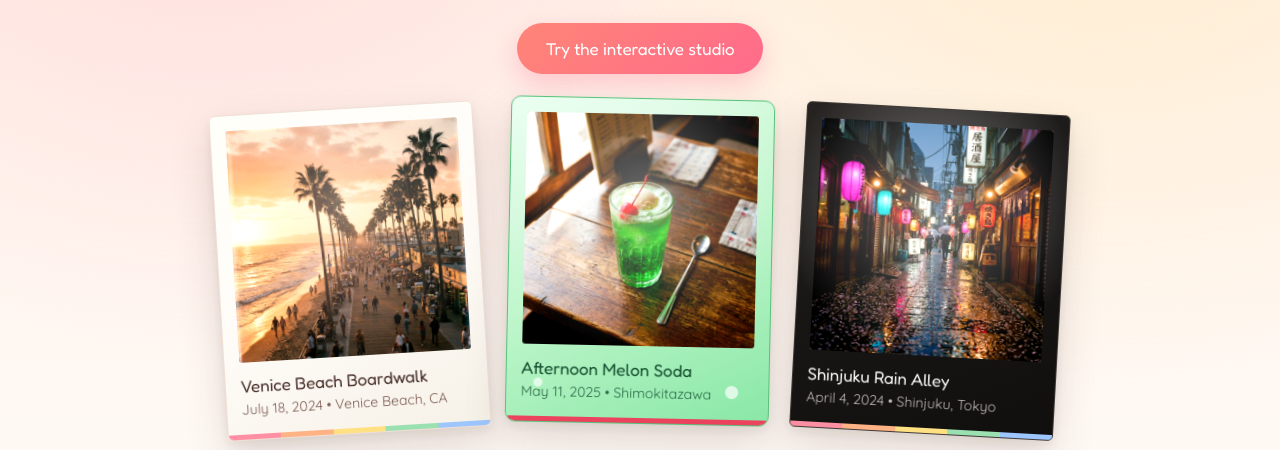
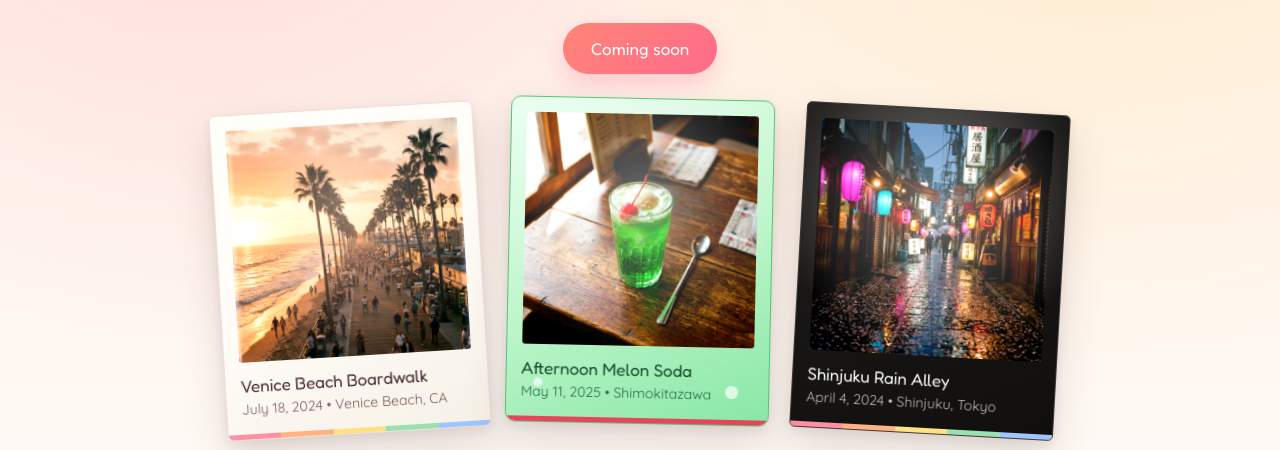
Before and after one commit to moosh1997/Chekibook, a plain HTML site: page index.html in a window 1280 px wide. Shown: the part 350-800 px from the top of the page. Drawn offline with Linux system fonts and the light colour scheme.

Commit message:
Add files via upload

```diff
--- a/index.html
+++ b/index.html
@@ -47,7 +47,7 @@
           Scan physical prints, dress photos in 9 tactile frames, write notes on the back, and flip through ring-bound albums.
         </p>
         <div class="hero-action">
-          <a href="#studio" class="cta-primary">Try the interactive studio</a>
+          <button type="button" class="cta-primary cta-coming-soon" aria-disabled="true">Coming soon</button>
         </div>
 
         <!-- Wide interactive 3D Cheki Workbench above the fold -->
@@ -509,7 +509,7 @@
               Crafted natively for Android with Jetpack Compose, Room persistence, CameraX perspective scanning, and optional Firebase Cloud Sync.
             </p>
           </div>
-          <a href="#studio" class="cta-primary">Back to 3D Studio</a>
+          <button type="button" class="cta-primary cta-coming-soon" aria-disabled="true">Coming soon</button>
         </div>
       </div>
     </section>
--- a/styles.css
+++ b/styles.css
@@ -300,6 +300,16 @@ textarea {
   filter: brightness(0.95);
   transform: translateY(-2px);
   box-shadow: 0 14px 28px rgba(255, 107, 139, 0.38);
+}
+
+.cta-coming-soon {
+  cursor: default;
+}
+
+.cta-coming-soon:hover {
+  filter: none;
+  transform: none;
+  box-shadow: 0 10px 24px rgba(255, 107, 139, 0.3);
 }
 
 /* Hero Interactive 3D Workbench */
```
